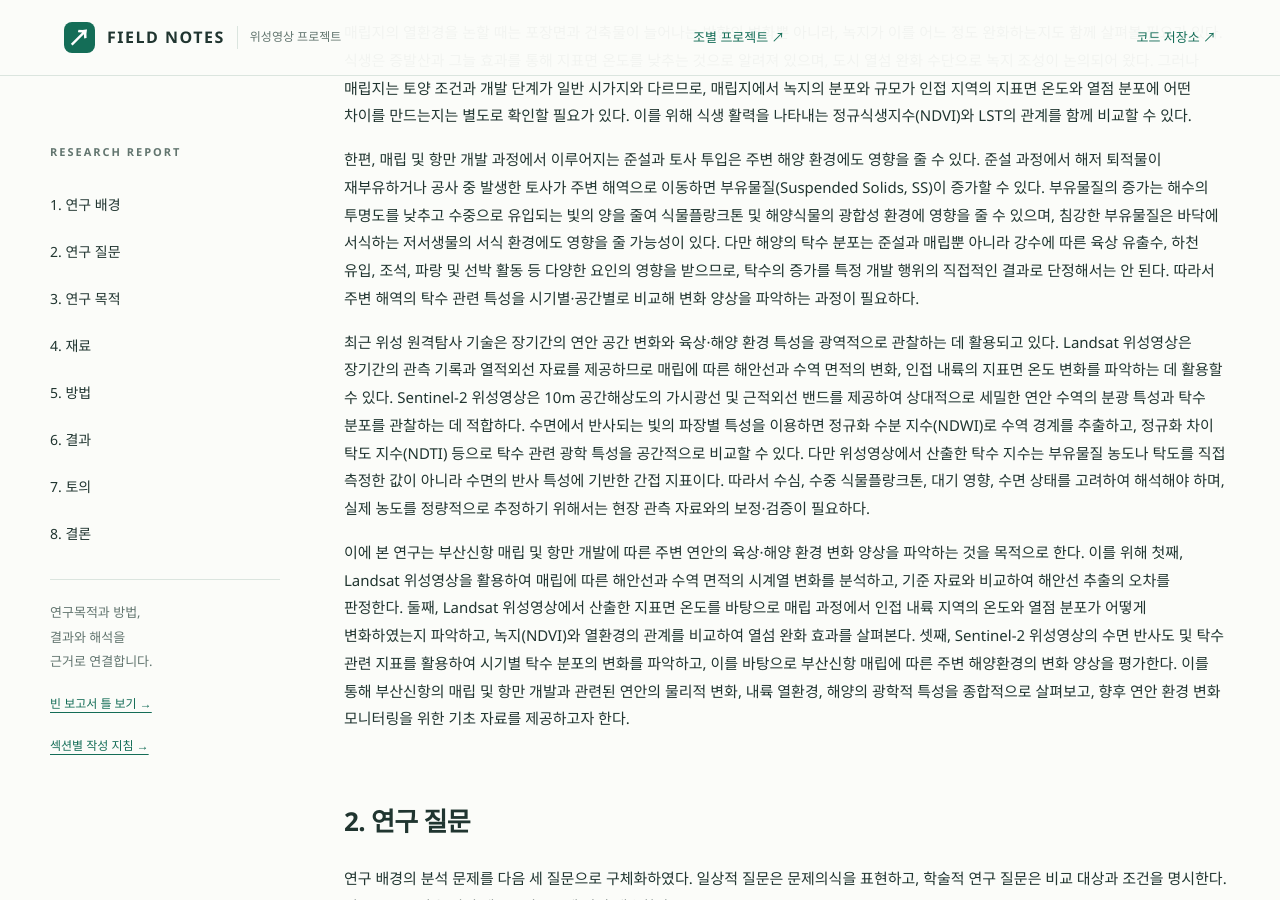
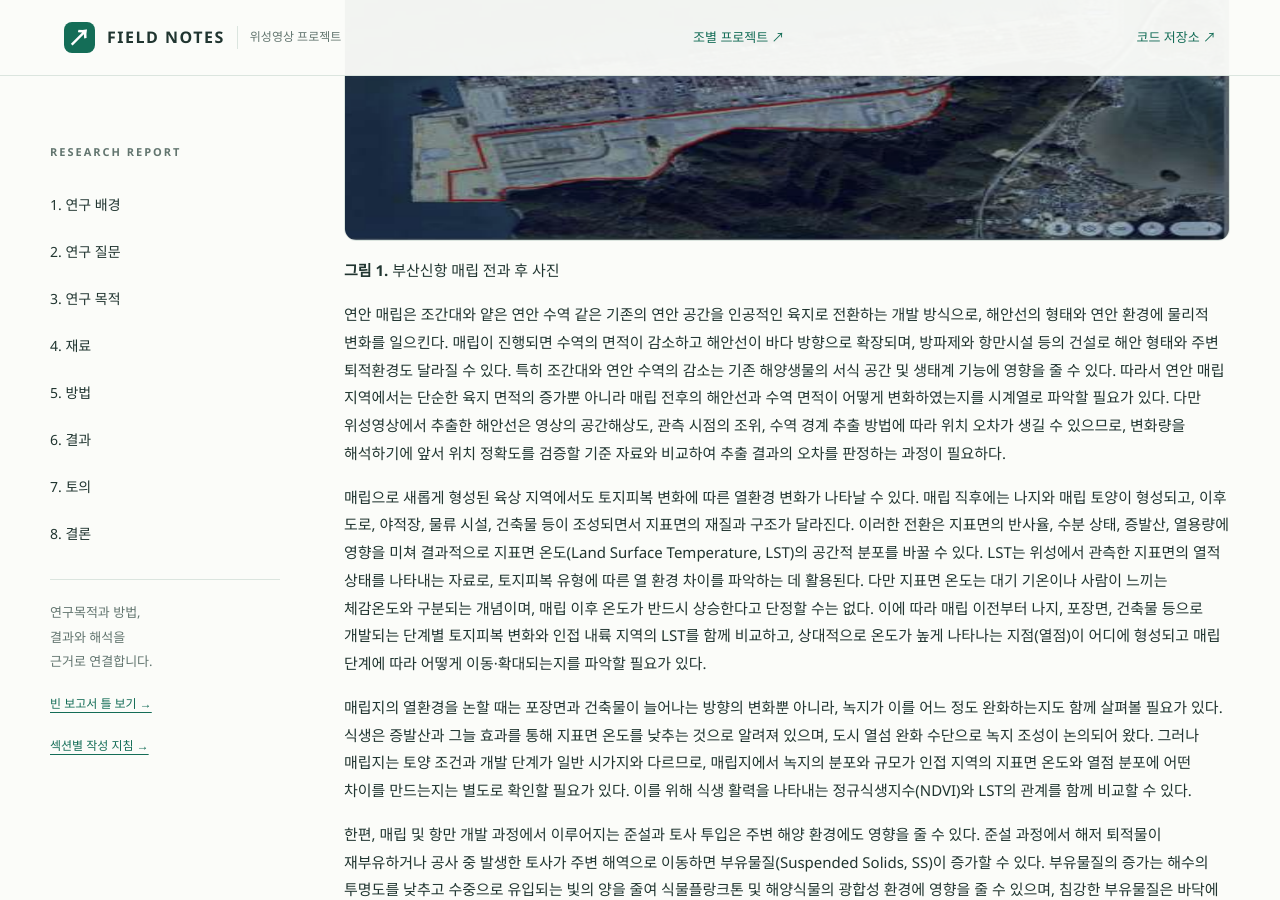
Before and after one commit to chasooin/class2026_02_surveying2_team5, a Jekyll site: the page built from docs/index.md, in a window 1280 px wide and 900 px high, scrolled down 2409 px. Built offline with Jekyll 4.4.1, drawn with Linux system fonts in a browser that asks for light colours.

Commit message:
Update index.md

```diff
--- a/docs/index.md
+++ b/docs/index.md
@@ -18,6 +18,10 @@ badge: "DEMO / 실제 관측 결과 아님"
 **주제어:** NDVI, 지표면 온도, 환경조건 보정, 계절 교호작용, 공간 블록 교차검증, 합성자료
 
 ## 1. 연구 배경 {#background}
+
+![그림 1. 부산신항 매립 전 후.](figures/부산신항.png)
+
+**그림 1.** 부산신항 매립 전과 후 사진
 
 연안 매립은 조간대와 얕은 연안 수역 같은 기존의 연안 공간을 인공적인 육지로 전환하는 개발 방식으로, 해안선의 형태와 연안 환경에 물리적 변화를 일으킨다. 매립이 진행되면 수역의 면적이 감소하고 해안선이 바다 방향으로 확장되며, 방파제와 항만시설 등의 건설로 해안 형태와 주변 퇴적환경도 달라질 수 있다. 특히 조간대와 연안 수역의 감소는 기존 해양생물의 서식 공간 및 생태계 기능에 영향을 줄 수 있다. 따라서 연안 매립 지역에서는 단순한 육지 면적의 증가뿐 아니라 매립 전후의 해안선과 수역 면적이 어떻게 변화하였는지를 시계열로 파악할 필요가 있다. 다만 위성영상에서 추출한 해안선은 영상의 공간해상도, 관측 시점의 조위, 수역 경계 추출 방법에 따라 위치 오차가 생길 수 있으므로, 변화량을 해석하기에 앞서 위치 정확도를 검증할 기준 자료와 비교하여 추출 결과의 오차를 판정하는 과정이 필요하다.
 
```
